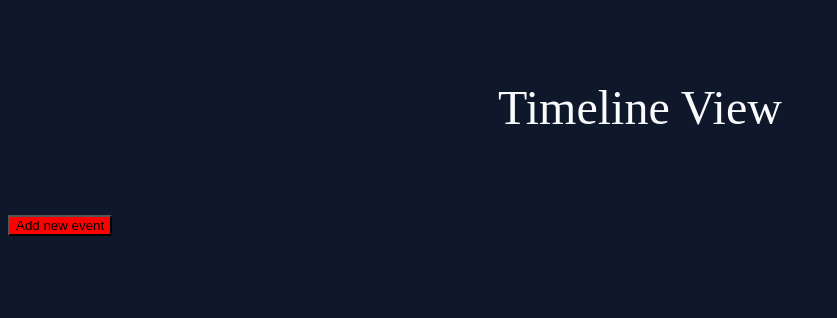
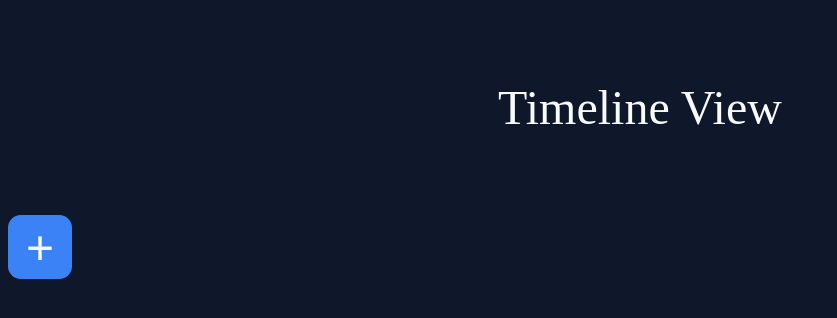
Before and after one commit to stanoz/timeline-view, an Angular app in the folder frontend/: page / in a window 1280 px wide. Shown: the top 318 px of the page, without its empty margins (0-837 px from the left). Built offline with nearby package versions, Linux system fonts and the light colour scheme.

Commit message:
add button styling

```diff
--- a/frontend/src/app/app.css
+++ b/frontend/src/app/app.css
@@ -1,7 +1,18 @@
 button:hover {
   cursor: pointer;
+  background: #498efc;
 }
 
 button {
-  background: red;
+  background: #3b82f6;
+  border: none;
+  width: 4rem;
+  height: 4rem;
+  padding: 0;
+  font-size: xxx-large;
+  text-decoration: none;
+  border-radius: 20%;
+  display: flex;
+  justify-content: center;
+  align-items: center;
 }
--- a/frontend/src/app/app.html
+++ b/frontend/src/app/app.html
@@ -1,3 +1,3 @@
 <app-header />
-<button>Add new event</button>
+<button class="text">+</button>
 <router-outlet />
```
